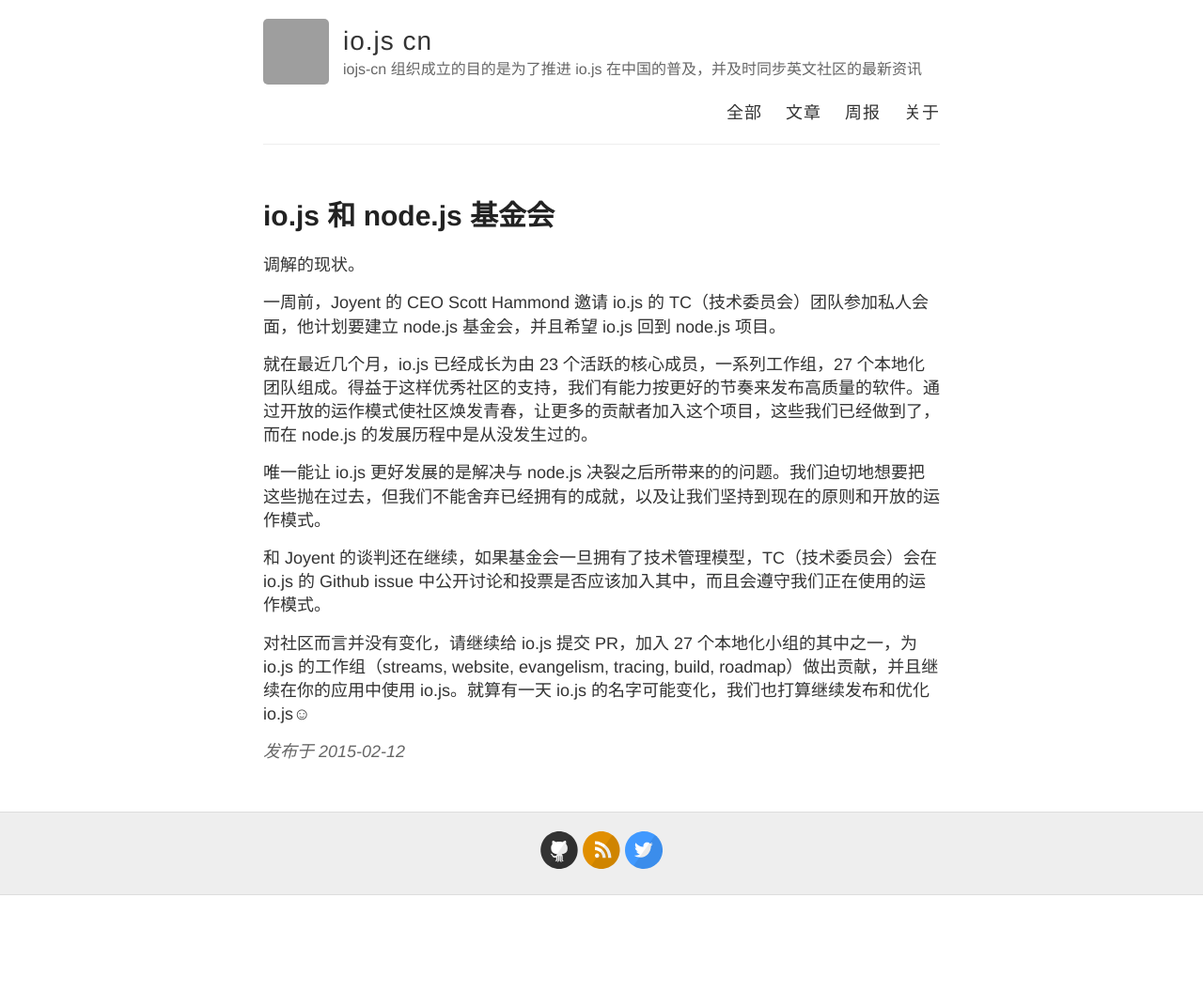
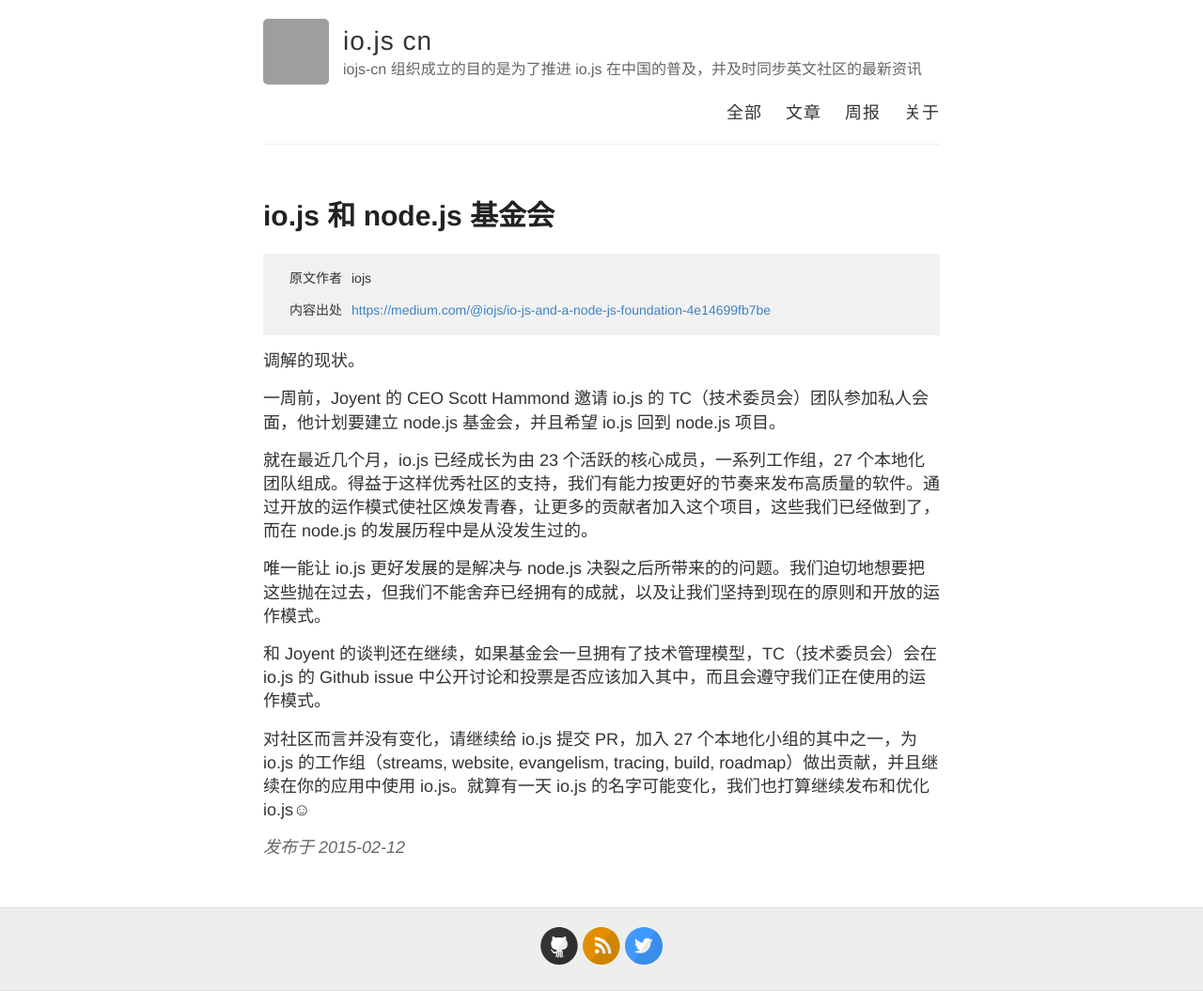
Before and after one commit to nodejs/nodejs-zh-CN, a Jekyll site: the page built from articles/_posts/2015-2-12-io-js-and-a-node-js-foundation.md, in a window 1280 px wide. Shown: the whole page at 94% size. Built offline with Jekyll 4.4.1, drawn with Linux system fonts in a browser that asks for light colours; Markdown is read by kramdown in place of the engine named in the settings; before the commit the page ends 953 px from its top, so only the background shows below that; grey boxes are pictures that could not be loaded.

Commit message:
文章页显示引用来源

```diff
--- a/_layouts/post.html
+++ b/_layouts/post.html
@@ -6,6 +6,16 @@ layout: default
   <h1>{{ page.title }}</h1>
 
   <div class="entry">
+    {% if page.author || page.reference %}
+    <div class="source">
+      {% if page.author %}
+      <p><span>原文作者</span>{{ page.author }}</p>
+      {% endif %}
+      {% if page.reference %}
+      <p><span>内容出处</span><a href="{{ page.reference }}">{{ page.reference }}</a></p>
+      {% endif %}
+    </div>
+    {% endif %}
     {{ content }}
   </div>
 
--- a/assets/style.scss
+++ b/assets/style.scss
@@ -252,6 +252,15 @@ nav {
 }
 
 .post {
+  .source {
+    background-color: #f1f1f1;
+    font-size: 14px;
+    padding: 0.1em 2em;
+    span {
+      margin-right: 10px;
+    }
+  }
+
   blockquote {
     margin: 1.8em .8em;
     border-left: 2px solid $gray;
```
